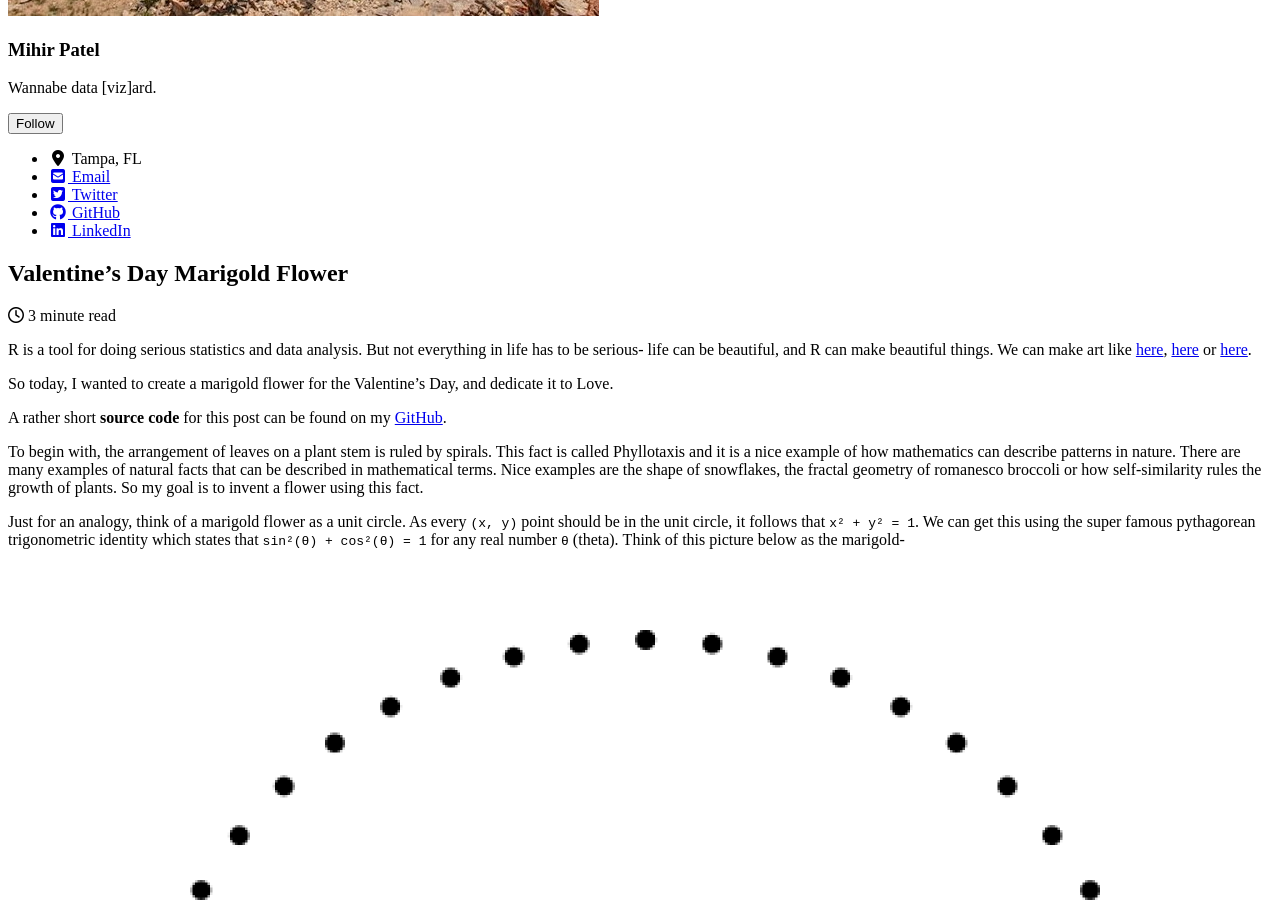
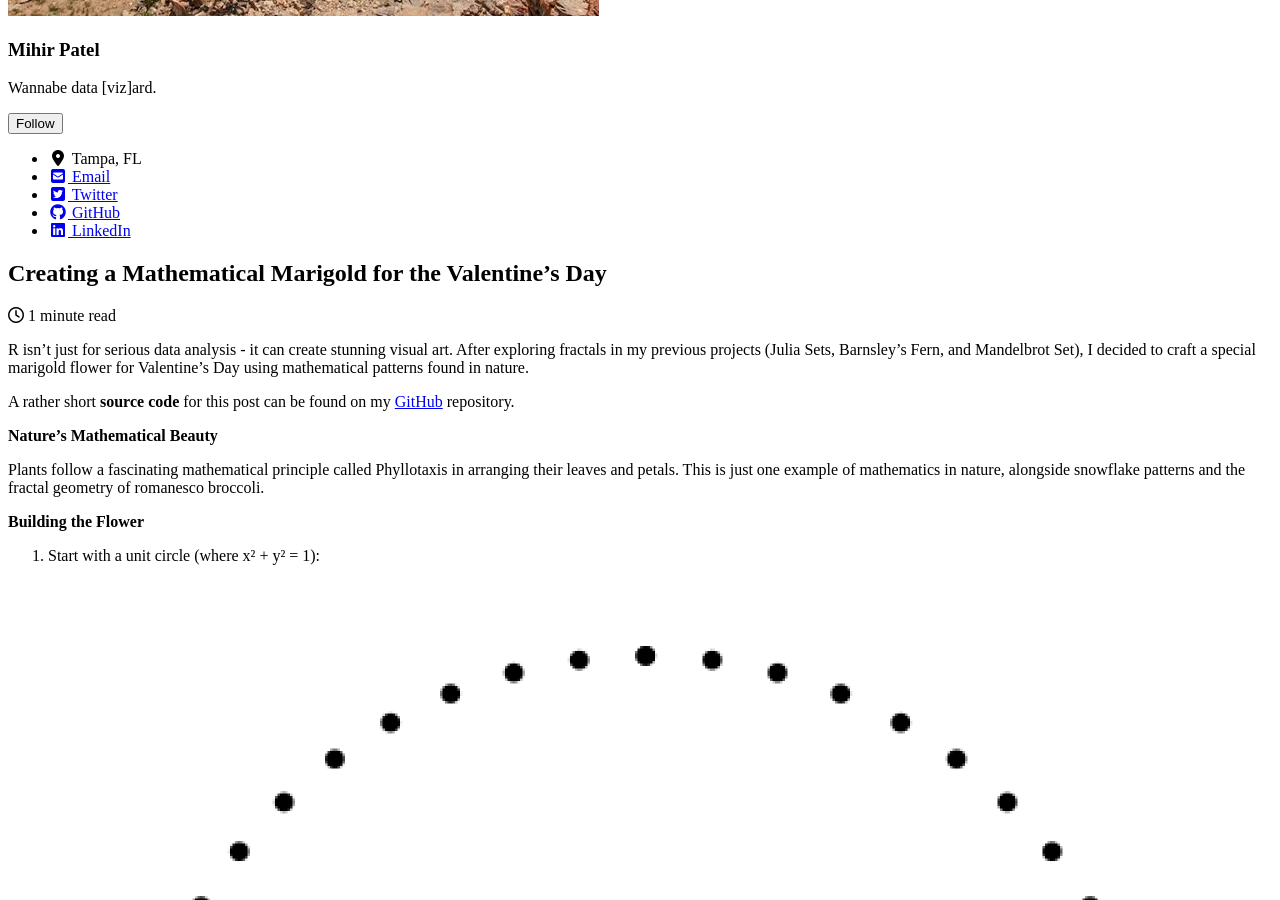
Before and after one commit to mihirp161/mihirp161.github.io, a Jekyll site: the page built from _posts/2020-02-16-marigold.md, in a window 1280 px wide and 900 px high, scrolled down 957 px. Built offline with Jekyll 4.4.1, drawn with Linux system fonts in a browser that asks for light colours; cached includes are drawn as plain includes; nearby versions of some CDN libraries; some of the changed text lies outside the part shown.

Commit message:
Update 2020-02-16-marigold.md

````diff
--- a/_posts/2020-02-16-marigold.md
+++ b/_posts/2020-02-16-marigold.md
@@ -1,72 +1,62 @@
 ---
-title: "Valentine's Day Marigold Flower"
+title: "Creating a Mathematical Marigold for the Valentine's Day"
 date: 2020-02-16
 tags: [Miscellaneous, R]
 header:
 excerpt: "Complex Numbers, Trignometry, Phyllotaxis, Spiral"
 mathjax: "true"
 ---
-R is a tool for doing serious statistics and data analysis. But not everything in life has to be serious- life can be beautiful, and R can make beautiful things. We can make art like [here](https://opendatasurgeon.github.io/julia/), [here](https://opendatasurgeon.github.io/barnsleysFern/) or [here](https://opendatasurgeon.github.io/mandelbrot/).
+R isn't just for serious data analysis - it can create stunning visual art. After exploring fractals in my previous projects (Julia Sets, Barnsley's Fern, and Mandelbrot Set), I decided to craft a special marigold flower for Valentine's Day using mathematical patterns found in nature.
 
-So today, I wanted to create a marigold flower for the Valentine's Day, and dedicate it to Love.
+A rather short **source code** for this post can be found on my [GitHub](https://github.com/mihirp161/MarigoldPhyllotaxis_r) repository.
 
-A rather short **source code** for this post can be found on my [GitHub](https://github.com/opendatasurgeon/MarigoldPhyllotaxis_r).
+**Nature's Mathematical Beauty**
 
-To begin with, the arrangement of leaves on a plant stem is ruled by spirals. This fact is called Phyllotaxis and it is a nice example of how mathematics can describe patterns in nature. There are many examples of natural facts that can be described in mathematical terms. Nice examples are the shape of snowflakes, the fractal geometry of romanesco broccoli or how self-similarity rules the growth of plants. So my goal is to invent a flower using this fact.
+Plants follow a fascinating mathematical principle called Phyllotaxis in arranging their leaves and petals. This is just one example of mathematics in nature, alongside snowflake patterns and the fractal geometry of romanesco broccoli.
 
-Just for an analogy, think of a marigold flower as a unit circle. As every `(x, y)` point should be in the unit circle, it follows that `x² + y² = 1`. We can get this using the super famous pythagorean trigonometric identity which states that `sin²(θ) + cos²(θ) = 1` for any real number `θ` (theta). Think of this picture below as the marigold-
-<p align="center">
-   <img src="{{ site.url }}{{ site.baseurl }}/images/marigold/circle.png" alt="">
-</p>
-Similarly, plants arrange their leaves in spirals. A spiral is a curve which starts from the origin and moves away from this point as it revolves around it. In the plot above all our points are at the same distance from the origin. A simple way to arrange them in a spiral is to multiply x and y by a factor which increases for each point. We could use t as that factor, as it meets these conditions, but we will do something more harmonious. We will use the [Golden Angle](https://en.wikipedia.org/wiki/Golden_angle), which is
-`Golden Angle = π(3 − √5)`.
-<p align="center">
-   <img src="{{ site.url }}{{ site.baseurl }}/images/marigold/Golden_Angle.png" alt="">
-</p>
-The number we get from Golden Angle is inspired by the Golden Ratio, one of the most famous numbers in the history of mathematics. Both the Golden Ratio and the Golden Angle appear in unexpected places in nature. Apart of flower petals and plant leaves, you'll find them in seed heads, pine cones, sunflower seeds, shells, spiral galaxies, hurricanes, etc.
 
-Anyways here how out unit-circle marigold looks when we apply the `Golden Angle= pi * (3 - sqrt(5))`-
-<p align="center">
-   <img src="{{ site.url }}{{ site.baseurl }}/images/marigold/spiral.png" alt="">
-</p>
-So we see that we put the `Golden Angle= pi * (3 - sqrt(5))` to our unit-circle, it starts to look like a plant, but we can do it much better. So I changed the color, transparency (also called alpha), and size of the points, the image will become more appealing. Like here-
-<p align="center">
-   <img src="{{ site.url }}{{ site.baseurl }}/images/marigold/spiral_gold.png" alt="">
-</p>
-As you can see these patterns are very sensitive to the angle between the points that form the spiral. Any small changes to the angle can generate very different images. Let's go even further....let's set `Golden Angle= 2`, we get-
-<p align="center">
-   <img src="{{ site.url }}{{ site.baseurl }}/images/marigold/angled_spiral.png" alt="">
-</p>
-The patterns you've seen so far depends totally on this "Golden Angle" which gives out an infinite number of patterns inspired by nature: the only limit is our imagination. The image which you see below has a simple variation of the previous flower and is in essence very similar to the very first unit-circle image which I started this post with.
+**Building the Flower**
 
-Therefore without boring you, the reader, or my love Fatima (Hi! if you're reading this), here is the marigold flower:
-<p align="center">
-   <img src="{{ site.url }}{{ site.baseurl }}/images/marigold/Phyllotaxis_fatima.png" alt="">
-</p>
-And here is the code chunk that outputs the image above-
+1. Start with a unit circle (where x² + y² = 1):
+  <p align="center"><img src="{{ site.url }}{{ site.baseurl }}/images/marigold/circle.png" alt=""></p>
+
+2. Apply the `Golden Angle - π(3 − √5)` - to create spiral patterns:
+  <p align="center"><img src="{{ site.url }}{{ site.baseurl }}/images/marigold/Golden_Angle.png" alt=""></p>
+
+3. Transform the circle into a spiral:
+  <p align="center"><img src="{{ site.url }}{{ site.baseurl }}/images/marigold/spiral.png" alt=""></p>
+
+4. Enhance with color and transparency:
+  <p align="center"><img src="{{ site.url }}{{ site.baseurl }}/images/marigold/spiral_gold.png" alt=""></p>
+
+5. Experiment with different angles (here using 2):
+  <p align="center"><img src="{{ site.url }}{{ site.baseurl }}/images/marigold/angled_spiral.png" alt=""></p>
+
+
+**The Final Creation**
+Here's the complete marigold, created with this simple code:
 
 ```r
-#Set the values of angle and points
 golden_angle <- 13 * pi/180
-points <- 2000 #sweet spot with this ratio
+points <- 2000 # sweet spot with this ratio
 
-#create the formula
 t <- (1:points) * golden_angle
 x <- sin(t)
 y <- cos(t)
 df <- data.frame(t, x, y)
 
-# create the  flower
 ggplot(df, aes(x * t, y * t))+
    geom_point(size= 80, alpha= 0.1,
                shape= 1,
-               color= "based on your prefrence")+
-    #Some more boring code....
+               color= "based on your preference")
+   # Additional styling code...
 ```
+<p align="center"><img src="{{ site.url }}{{ site.baseurl }}/images/marigold/Phyllotaxis_fatima.png" alt=""></p>
 
-If you want to learn more about the process and golden angle, read this [Pricenton](https://www.princeton.edu/~akosmrlj/MAE545_S2017/lecture12_slides.pdf) notes. This whole post was inspired from [Mr. Antonio Sánchez Chinchón](http://fronkonstin.com/). I've made the flower with the spiral method, but there are additional methods, especially one with Fibonacci series, that produces even better results and more spirals as we increase the number of points.
+Want to dive deeper into the mathematics? Check out these [Pricenton](https://www.princeton.edu/~akosmrlj/MAE545_S2017/lecture12_slides.pdf) notes. Special thanks to[Mr. Antonio Sánchez Chinchón](http://fronkonstin.com/) for the inspiration.
 
-Happy Valentine's Day! And I hope that we can love one another, if nothing else, at least, respect one another.
+Happy Valentine's Day! May we all share love and respect for one another.
 
-**NOTE**: Thank you very much for reading! If you discover any mistakes or want to offer any feedback, please feel free to email me.
+
+**NOTE**: Found a mistake or have feedback? I'd love to hear from you - please reach out via email!
 {: .notice--success}
````
